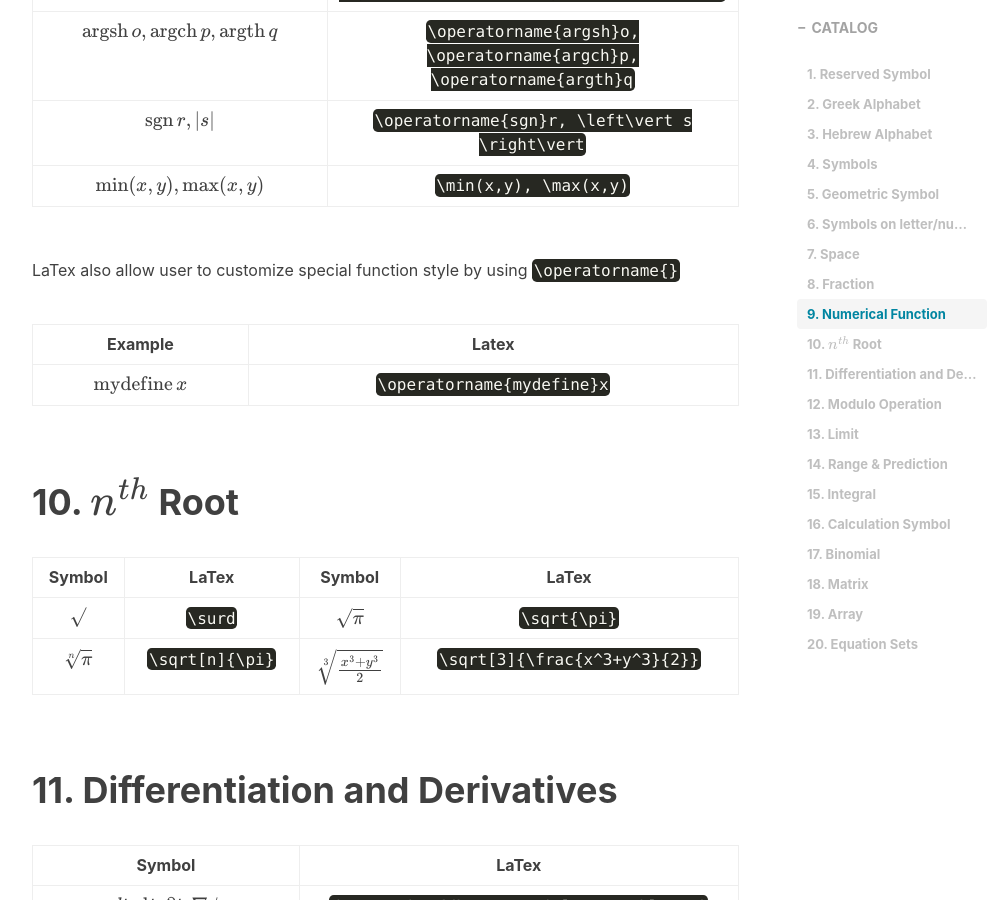
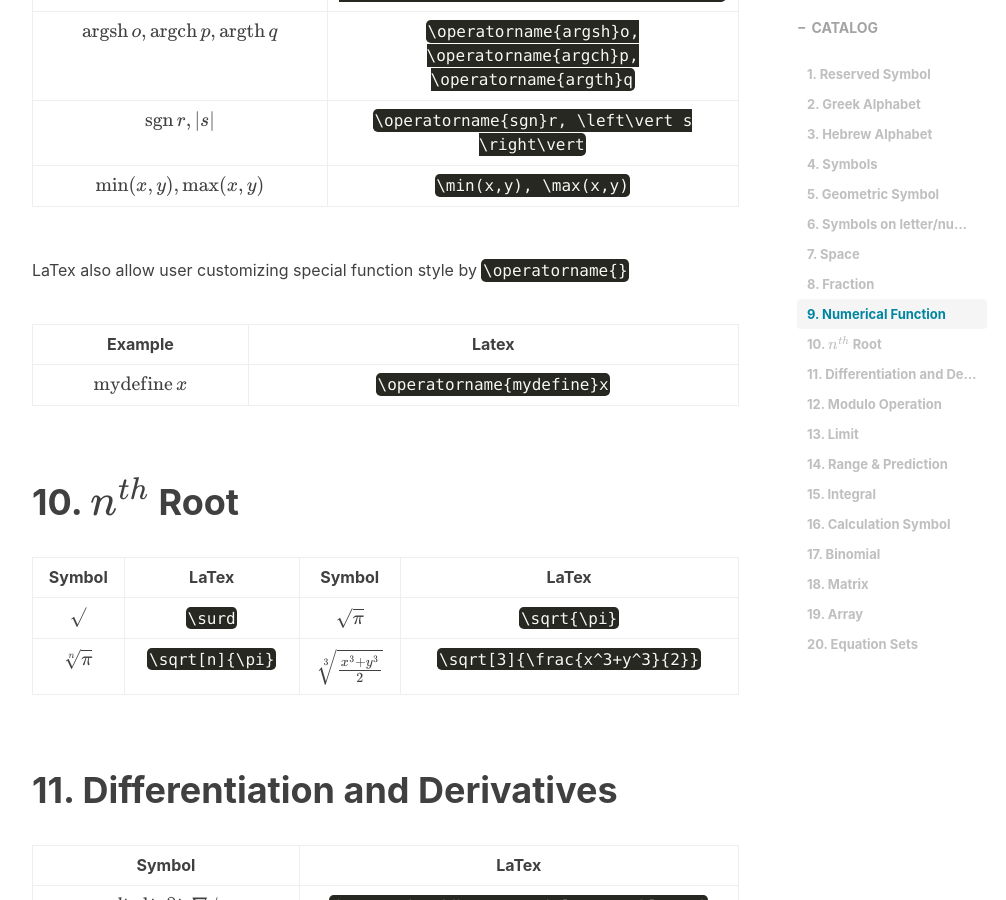
Before and after one commit to WinchellWang/winchellwang.github.io, a Jekyll site: the page built from _posts/2023-03-28-Manual_LaTex_Equation_ENG.md, in a window 1280 px wide and 900 px high, scrolled down 8262 px. Shown: the whole window, without its empty margins (233-1239 px from the left). Built offline with Jekyll 4.4.1, drawn with Linux system fonts in a browser that asks for light colours; nearby versions of some CDN libraries; comment, search, counter and statistics services are not loaded.

Commit message:
Update 2023-03-28-Manual_LaTex_Equation_ENG.md

````diff
--- a/_posts/2023-03-28-Manual_LaTex_Equation_ENG.md
+++ b/_posts/2023-03-28-Manual_LaTex_Equation_ENG.md
@@ -192,7 +192,7 @@
 |$\operatorname{sgn}r, \left\vert s \right\vert$|`\operatorname{sgn}r, \left\vert s \right\vert`|
 |$\min(x,y), \max(x,y)$|`\min(x,y), \max(x,y)`|
 
-LaTex also allow user to customize special function style by using `\operatorname{}`
+LaTex also allow user customizing special function style by `\operatorname{}`
 
 |Example|Latex|
 |:---:|:---:|
@@ -277,7 +277,7 @@
 
 |Example|LaTex|
 |:---:|:---|
-|$\begin{matrix}x & y \\ z & v\end{matrix}$|`\begin{matrix}`<br>`x & y \\`<br>`z & v`<br>`\end{matrix}`|
+|$\begin{matrix}x & y \\ z & v\end{matrix}$|```\begin{matrix}```<br>```x & y \\```<br>```z & v```<br>```\end{matrix}```|
 |$\begin{vmatrix}x & y \\ z & v\end{vmatrix}$|`\begin{vmatrix}`<br>`x & y \\`<br>`z & v`<br>`\end{vmatrix}`|
 |$\begin{Vmatrix}x & y \\ z & v\end{Vmatrix}$|`\begin{Vmatrix}`<br>`x & y \\`<br>`z & v`<br>`\end{Vmatrix}`|
 |$\begin{bmatrix}0 & \cdots & 0 \\ \vdots & \ddots & \vdots \\0 & \cdots & 0\end{bmatrix}$|`\begin{bmatrix}`<br>`0 & \cdots & 0 \\`<br>`\vdots & \ddots & \vdots \\`<br>`0 & \cdots & 0`<br>`\end{bmatrix}`|
````
